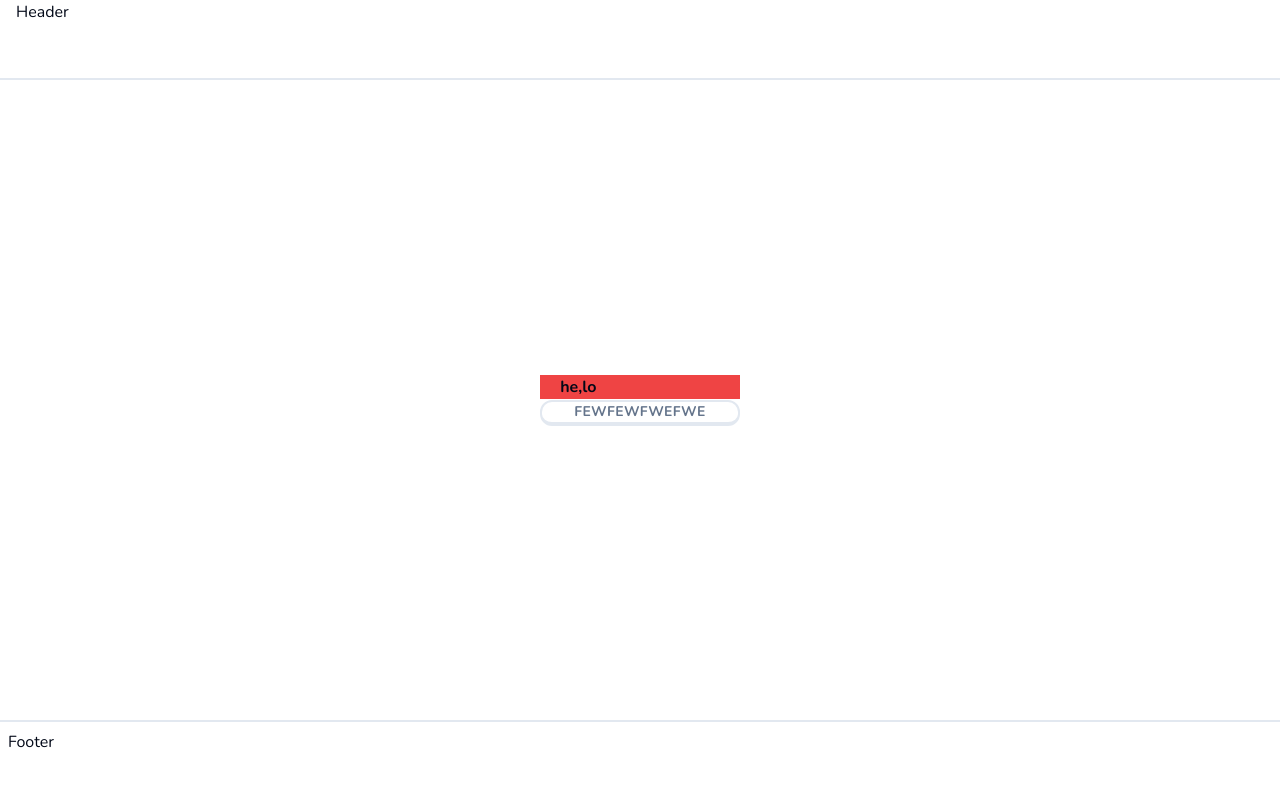
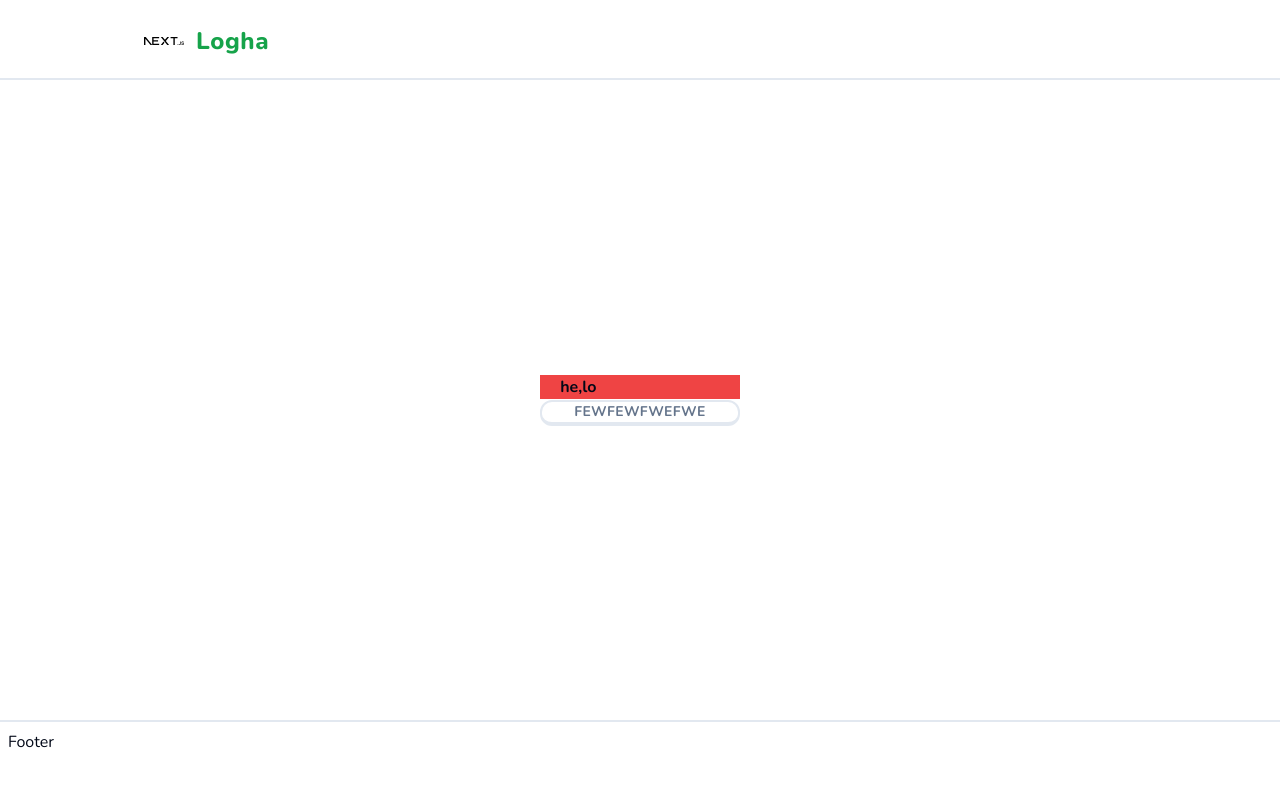
Before and after one commit to Frisbeetarian/logha, a Next.js app: page / in a window 1280 px wide. Shown: the top 786 px of the page. Built offline with nearby package versions, Linux system fonts and the light colour scheme; no server answers.

Commit message:
install and configure clerk

```diff
--- a/app/(landing)/Header.tsx
+++ b/app/(landing)/Header.tsx
@@ -1,7 +1,35 @@
+import Image from "next/image";
+import {
+  ClerkLoaded,
+  ClerkLoading,
+  SignedIn,
+  SignedOut,
+  SignInButton,
+  UserButton,
+} from "@clerk/nextjs";
+import { Loader } from "lucide-react";
+
 export const Header = () => {
   return (
     <header className="h-20 w-full border-b-2 border-slate-200 px-4">
-      Header
+      <div className="lg:max-w-screen-lg mx-auto flex items-center justify-between h-full">
+        <div className="pt-8 pl-4 pb-7 flex items-center gap-x-3">
+          <Image src="/next.svg" width={40} height={40} alt="Logo" />
+          <h1 className="text-2xl font-extrabold text-green-600 tracking-wide">
+            Logha
+          </h1>
+        </div>
+
+        <ClerkLoading>
+          <Loader className="h-5 w-5 text-muted-foreground animate-spin" />
+        </ClerkLoading>
+
+        <ClerkLoaded>
+          <SignedIn>
+            <UserButton />
+          </SignedIn>
+        </ClerkLoaded>
+      </div>
     </header>
   );
 };
--- a/app/layout.tsx
+++ b/app/layout.tsx
@@ -1,5 +1,6 @@
 import type { Metadata } from "next";
 import { Nunito } from "next/font/google";
+import { ClerkProvider } from "@clerk/nextjs";
 import "./globals.css";
 
 const font = Nunito({ subsets: ["latin"] });
@@ -15,8 +16,10 @@ export default function RootLayout({
   children: React.ReactNode;
 }>) {
   return (
-    <html lang="en">
-      <body className={font.className}>{children}</body>
-    </html>
+    <ClerkProvider>
+      <html lang="en">
+        <body className={font.className}>{children}</body>
+      </html>
+    </ClerkProvider>
   );
 }
--- a/package.json
+++ b/package.json
@@ -9,6 +9,7 @@
     "lint": "next lint"
   },
   "dependencies": {
+    "@clerk/nextjs": "^4.29.9",
     "@radix-ui/react-slot": "^1.0.2",
     "class-variance-authority": "^0.7.0",
     "clsx": "^2.1.0",
```
Also changed, not shown: middleware.ts (added, +19 -0 lines), 2 other files (tests, documents, lock files or other folders).
